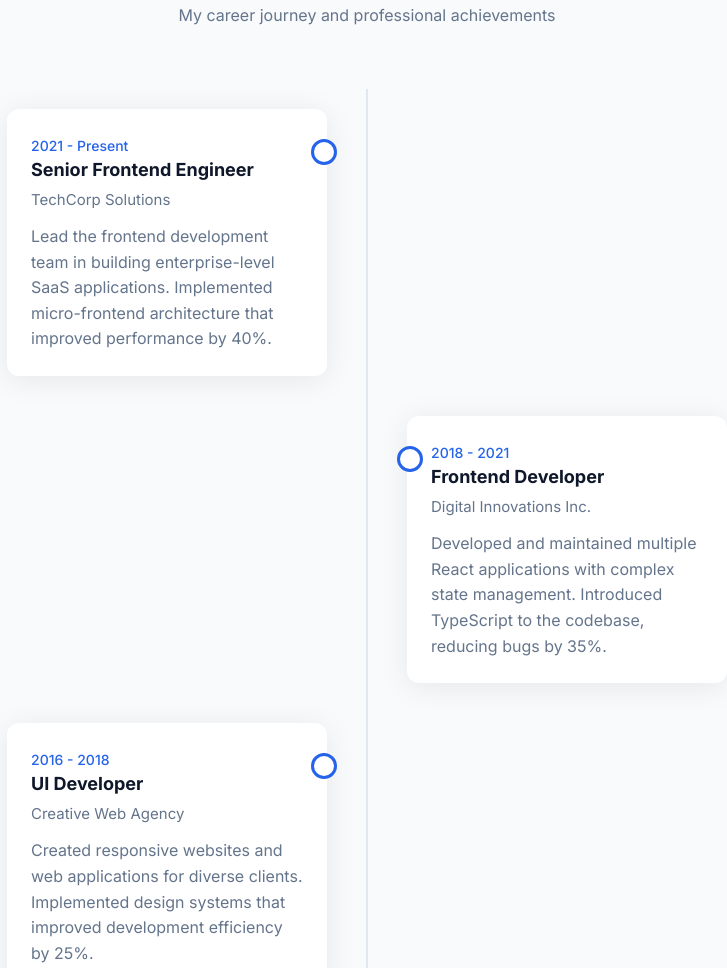
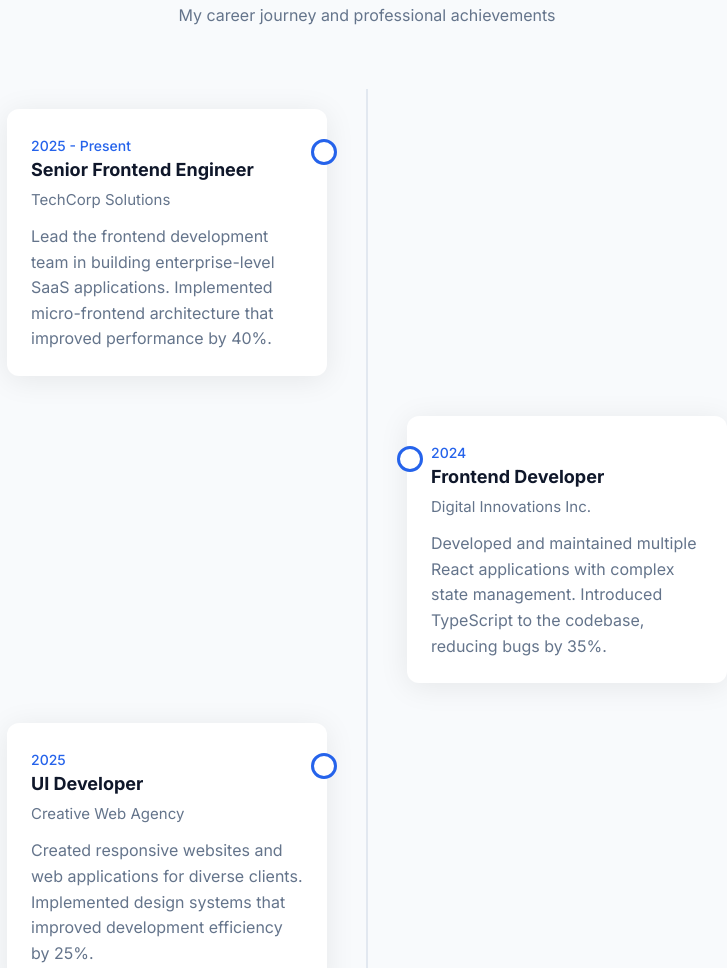
Before and after one commit to activities-tech/ClaudieK-, a plain HTML site: page index.html in a window 1280 px wide. Shown: the part 1697-2665 px from the top of the page, without its empty margins (273-1000 px from the left). Drawn offline with Linux system fonts and the light colour scheme.

Commit message:
Revise experience and project sections in index.html
Updated professional experience and project details.

```diff
--- a/index.html
+++ b/index.html
@@ -99,7 +99,7 @@
             <div class="experience-timeline">
                 <div class="timeline-item">
                     <div class="timeline-content">
-                        <span class="timeline-date">2021 - Present</span>
+                        <span class="timeline-date">2025 - Present</span>
                         <h3 class="timeline-title">Senior Frontend Engineer</h3>
                         <span class="timeline-company">TechCorp Solutions</span>
                         <p>Lead the frontend development team in building enterprise-level SaaS applications. Implemented micro-frontend architecture that improved performance by 40%.</p>
@@ -107,7 +107,7 @@
                 </div>
                 <div class="timeline-item">
                     <div class="timeline-content">
-                        <span class="timeline-date">2018 - 2021</span>
+                        <span class="timeline-date">2024</span>
                         <h3 class="timeline-title">Frontend Developer</h3>
                         <span class="timeline-company">Digital Innovations Inc.</span>
                         <p>Developed and maintained multiple React applications with complex state management. Introduced TypeScript to the codebase, reducing bugs by 35%.</p>
@@ -115,7 +115,7 @@
                 </div>
                 <div class="timeline-item">
                     <div class="timeline-content">
-                        <span class="timeline-date">2016 - 2018</span>
+                        <span class="timeline-date">2025</span>
                         <h3 class="timeline-title">UI Developer</h3>
                         <span class="timeline-company">Creative Web Agency</span>
                         <p>Created responsive websites and web applications for diverse clients. Implemented design systems that improved development efficiency by 25%.</p>
@@ -278,4 +278,5 @@
 
 
 </body>
+
 </html>
```
